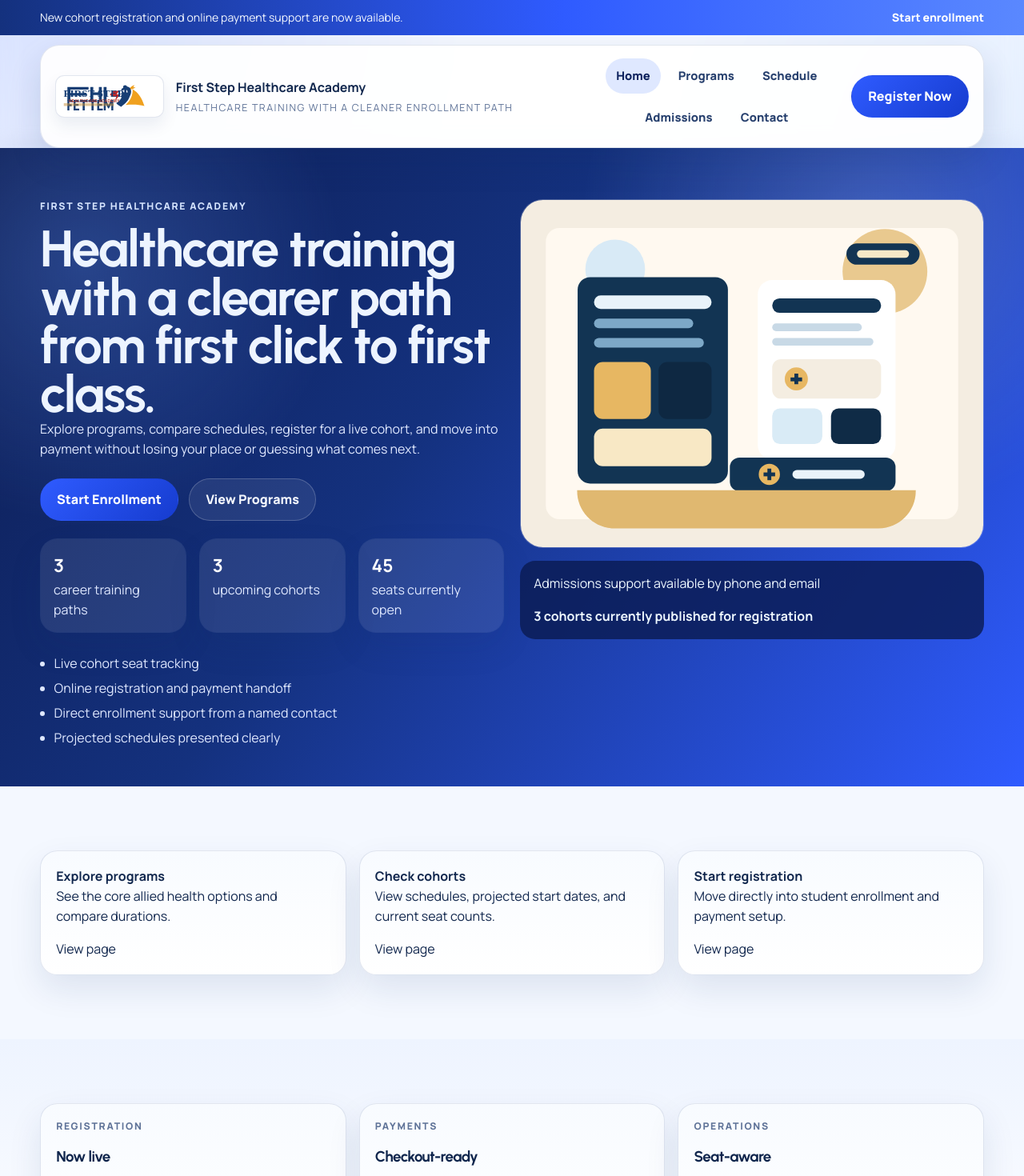
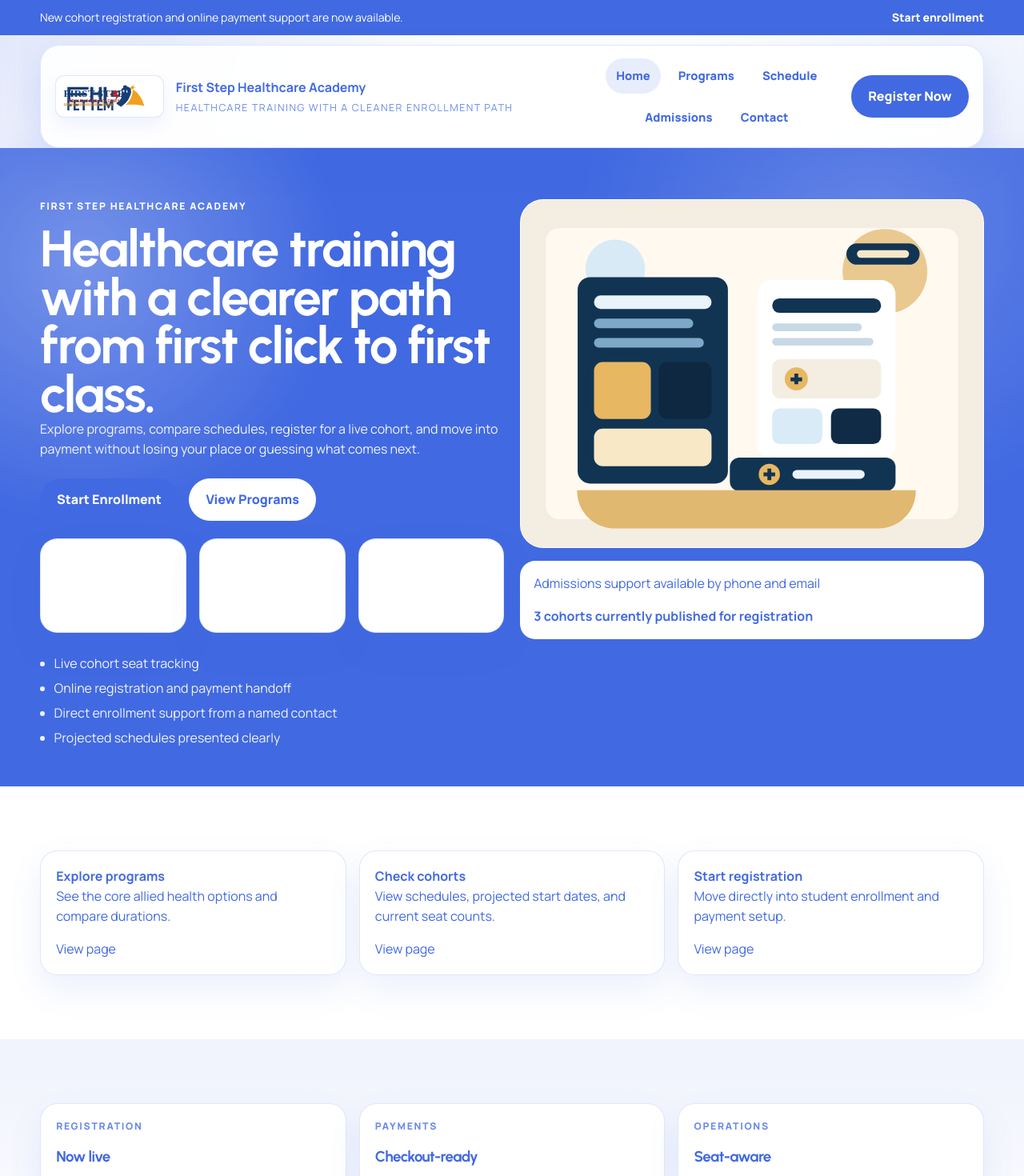
Before and after one commit to garybs16/Huy-Website, a React (Vite) app: page / in a window 1280 px wide. Shown: the top 1470 px of the page at 80% size. Built offline with nearby package versions, Linux system fonts and the light colour scheme; no server answers.

Commit message:
Restrict site theme to royal blue and white

```diff
--- a/src/App.css
+++ b/src/App.css
@@ -24,8 +24,8 @@
 }
 
 .top-strip {
-  background: linear-gradient(90deg, #14317e 0%, var(--brand) 55%, #5a88ff 100%);
-  color: #f4f8ff;
+  background: var(--brand);
+  color: #ffffff;
   font-size: 0.88rem;
 }
 
@@ -69,7 +69,7 @@
   background: #fff;
   padding: 0.18rem 0.24rem;
   border: 1px solid var(--line);
-  box-shadow: 0 10px 20px rgba(16, 43, 96, 0.08);
+  box-shadow: 0 10px 20px rgba(65, 105, 225, 0.08);
 }
 
 .brand-mark div {
@@ -98,14 +98,14 @@
 .nav-link {
   padding: 0.65rem 0.85rem;
   border-radius: 999px;
-  color: #27406e;
+  color: var(--brand);
   font-size: 0.92rem;
   font-weight: 800;
 }
 
 .nav-link.is-active {
-  background: var(--brand-soft);
-  color: var(--brand-deep);
+  background: rgba(65, 105, 225, 0.12);
+  color: var(--brand);
 }
 
 .nav-button {
@@ -115,10 +115,10 @@
 .hero-panel {
   padding: 4rem 0 3rem;
   background:
-    radial-gradient(circle at 8% 18%, rgba(104, 155, 255, 0.28), transparent 24%),
-    radial-gradient(circle at 85% 12%, rgba(214, 231, 255, 0.18), transparent 28%),
-    linear-gradient(125deg, #0d1d52 0%, #14317e 42%, #2f5bff 100%);
-  color: #edf4ff;
+    radial-gradient(circle at 8% 18%, rgba(255, 255, 255, 0.28), transparent 24%),
+    radial-gradient(circle at 85% 12%, rgba(255, 255, 255, 0.18), transparent 28%),
+    linear-gradient(125deg, var(--brand) 0%, var(--brand) 100%);
+  color: #ffffff;
 }
 
 .hero-grid,
@@ -151,7 +151,7 @@
 .hero-panel .hero-text,
 .hero-panel .hero-list li,
 .hero-panel .metric-card span {
-  color: #dfe8ff;
+  color: rgba(255, 255, 255, 0.92);
 }
 
 .eyebrow,
@@ -167,7 +167,7 @@
 .hero-panel .eyebrow,
 .dark-card .section-kicker,
 .hero-panel .section-kicker {
-  color: #d6e5ff;
+  color: #ffffff;
 }
 
 .button-row {
@@ -195,18 +195,18 @@
 
 .btn:hover {
   transform: translateY(-1px);
-  box-shadow: 0 16px 30px rgba(24, 63, 145, 0.22);
+  box-shadow: 0 16px 30px rgba(65, 105, 225, 0.22);
 }
 
 .btn-primary {
-  background: linear-gradient(135deg, var(--brand) 0%, var(--brand-strong) 100%);
+  background: var(--brand);
   color: #fff;
 }
 
 .btn-ghost {
-  background: rgba(255, 255, 255, 0.08);
-  border-color: rgba(255, 255, 255, 0.2);
-  color: #f5f8ff;
+  background: #ffffff;
+  border-color: #ffffff;
+  color: var(--brand);
 }
 
 .metric-strip,
@@ -231,12 +231,12 @@
 .register-summary {
   border-radius: 1.35rem;
   border: 1px solid var(--line);
-  box-shadow: 0 18px 42px rgba(15, 48, 112, 0.1);
+  box-shadow: 0 18px 42px rgba(65, 105, 225, 0.1);
 }
 
 .metric-card {
   padding: 1rem;
-  background: rgba(255, 255, 255, 0.09);
+  background: #ffffff;
 }
 
 .metric-card strong {
@@ -246,12 +246,12 @@
 }
 
 .metric-card.alt {
-  background: linear-gradient(180deg, #16317b 0%, #2f5bff 100%);
+  background: #ffffff;
 }
 
 .metric-card.alt span,
 .metric-card.alt strong {
-  color: #edf7ff;
+  color: var(--brand);
 }
 
 .hero-list {
@@ -268,16 +268,16 @@
 .hero-visual-card {
   overflow: hidden;
   border-radius: 1.8rem;
-  background: rgba(255, 255, 255, 0.1);
-  border: 1px solid rgba(255, 255, 255, 0.14);
+  background: #ffffff;
+  border: 1px solid rgba(255, 255, 255, 0.4);
 }
 
 .hero-floating-panel {
   margin-top: 1rem;
   padding: 1rem 1.1rem;
   border-radius: 1.2rem;
-  background: rgba(10, 28, 84, 0.82);
-  color: #edf7ff;
+  background: #ffffff;
+  color: var(--brand);
 }
 
 .quick-grid,
@@ -300,23 +300,23 @@
 .form-card,
 .register-summary {
   padding: 1.2rem;
-  background: linear-gradient(180deg, #f8fbff 0%, #ffffff 100%);
+  background: #ffffff;
 }
 
 .dark-card,
 .register-intro {
   padding: 1.35rem;
   border-radius: 1.5rem;
-  background: linear-gradient(180deg, #153074 0%, #2b56ed 100%);
-  color: #edf7ff;
-  box-shadow: 0 22px 50px rgba(18, 52, 122, 0.18);
+  background: var(--brand);
+  color: #ffffff;
+  box-shadow: 0 22px 50px rgba(65, 105, 225, 0.18);
 }
 
 .dark-card p,
 .dark-card li,
 .register-intro p,
 .register-intro li {
-  color: #dfe9ff;
+  color: rgba(255, 255, 255, 0.92);
 }
 
 .detail-list {
@@ -336,8 +336,8 @@
   display: inline-flex;
   padding: 0.35rem 0.68rem;
   border-radius: 999px;
-  background: var(--brand-soft);
-  color: var(--brand-deep);
+  background: rgba(65, 105, 225, 0.12);
+  color: var(--brand);
   font-size: 0.76rem;
   font-weight: 800;
   text-transform: uppercase;
@@ -345,12 +345,12 @@
 
 .support-card {
   padding: 1.2rem;
-  background: linear-gradient(135deg, #16327c, #2f5bff);
-  color: #edf7ff;
+  background: var(--brand);
+  color: #ffffff;
 }
 
 .support-card p {
-  color: #dfe8ff;
+  color: rgba(255, 255, 255, 0.92);
 }
 
 .stack-panel,
@@ -363,7 +363,7 @@
 .media-panel {
   overflow: hidden;
   border-radius: 1.5rem;
-  box-shadow: 0 24px 48px rgba(16, 43, 96, 0.16);
+  box-shadow: 0 24px 48px rgba(65, 105, 225, 0.16);
 }
 
 .media-panel img {
@@ -381,7 +381,7 @@
 .admin-access span {
   font-size: 0.83rem;
   font-weight: 800;
-  color: #2b4a7b;
+  color: var(--brand);
 }
 
 .form-stack input,
@@ -392,7 +392,7 @@
   min-height: 48px;
   padding: 0.85rem 0.95rem;
   border-radius: 1rem;
-  border: 1px solid #d4dff7;
+  border: 1px solid rgba(65, 105, 225, 0.22);
   background: #ffffff;
   color: var(--ink);
   font: inherit;
@@ -409,7 +409,7 @@
 .admin-access input:focus {
   outline: none;
   border-color: var(--brand);
-  box-shadow: 0 0 0 4px rgba(47, 91, 255, 0.16);
+  box-shadow: 0 0 0 4px rgba(65, 105, 225, 0.16);
 }
 
 .form-grid {
@@ -425,28 +425,30 @@
   margin: 0.9rem 0 0;
   padding: 0.8rem 0.95rem;
   border-radius: 1rem;
-  border: 1px solid #d8e1f2;
+  border: 1px solid rgba(65, 105, 225, 0.22);
+  background: rgba(65, 105, 225, 0.08);
+  color: var(--brand);
 }
 
 .form-status.is-success {
-  border-color: #85bb97;
-  background: #eaf8ef;
-  color: #1b5f32;
+  border-color: rgba(65, 105, 225, 0.22);
+  background: rgba(65, 105, 225, 0.08);
+  color: var(--brand);
 }
 
 .form-status.is-error {
-  border-color: #d49f9f;
-  background: #fff0f0;
-  color: #8c2b2b;
+  border-color: rgba(65, 105, 225, 0.22);
+  background: rgba(65, 105, 225, 0.08);
+  color: var(--brand);
 }
 
 .section-note {
   margin: 0 0 1rem;
   padding: 0.84rem 0.98rem;
   border-radius: 1rem;
-  border: 1px solid rgba(47, 91, 255, 0.2);
-  background: #edf3ff;
-  color: #244b9e;
+  border: 1px solid rgba(65, 105, 225, 0.2);
+  background: rgba(65, 105, 225, 0.08);
+  color: var(--brand);
 }
 
 .admin-shell {
@@ -468,7 +470,7 @@
   gap: 0.8rem;
   padding: 0.95rem 1rem;
   border-radius: 1rem;
-  background: #fbfdff;
+  background: #ffffff;
   border: 1px solid var(--line);
 }
 
@@ -486,15 +488,15 @@
 
 .admin-row span {
   margin-top: 0.2rem;
-  color: #2f5bff;
+  color: var(--brand);
   font-size: 0.79rem;
   font-weight: 800;
   text-align: right;
 }
 
 .site-footer {
-  background: linear-gradient(180deg, #0a1640 0%, #07102b 100%);
-  color: #dce8ff;
+  background: var(--brand);
+  color: #ffffff;
 }
 
 .footer-grid {
@@ -515,7 +517,7 @@
 }
 
 .footer-bar {
-  border-top: 1px solid rgba(220, 232, 255, 0.14);
+  border-top: 1px solid rgba(255, 255, 255, 0.2);
   padding: 1rem 0 1.3rem;
   text-align: center;
   font-size: 0.84rem;
--- a/src/index.css
+++ b/src/index.css
@@ -1,19 +1,14 @@
 @import url("https://fonts.googleapis.com/css2?family=Manrope:wght@400;500;600;700;800&family=Urbanist:wght@600;700;800&display=swap");
 
 :root {
-  --bg: #f4f8ff;
+  --bg: #ffffff;
   --surface: #ffffff;
-  --surface-soft: #eef4ff;
-  --ink: #10264d;
-  --muted: #5f7398;
-  --brand: #2f5bff;
-  --brand-strong: #163ccf;
-  --brand-deep: #0d225d;
-  --brand-soft: #dfe8ff;
-  --brand-soft-strong: #c8d8ff;
-  --brand-ice: #edf3ff;
-  --line: rgba(18, 52, 122, 0.12);
-  --shadow: rgba(16, 43, 96, 0.14);
+  --surface-soft: rgba(65, 105, 225, 0.08);
+  --ink: #4169e1;
+  --muted: rgba(65, 105, 225, 0.78);
+  --brand: #4169e1;
+  --line: rgba(65, 105, 225, 0.16);
+  --shadow: rgba(65, 105, 225, 0.16);
   --font-body: "Manrope", "Segoe UI", sans-serif;
   --font-display: "Urbanist", "Segoe UI", sans-serif;
 }
@@ -38,8 +33,8 @@ body {
   font-family: var(--font-body);
   line-height: 1.55;
   background-image:
-    radial-gradient(circle at top left, rgba(47, 91, 255, 0.14), transparent 24%),
-    radial-gradient(circle at right 10%, rgba(109, 168, 255, 0.12), transparent 20%);
+    radial-gradient(circle at top left, rgba(65, 105, 225, 0.16), transparent 24%),
+    radial-gradient(circle at right 10%, rgba(65, 105, 225, 0.1), transparent 20%);
 }
 
 h1,
@@ -68,6 +63,6 @@ img {
 }
 
 ::selection {
-  background: rgba(47, 91, 255, 0.22);
+  background: rgba(65, 105, 225, 0.22);
   color: #ffffff;
 }
```
